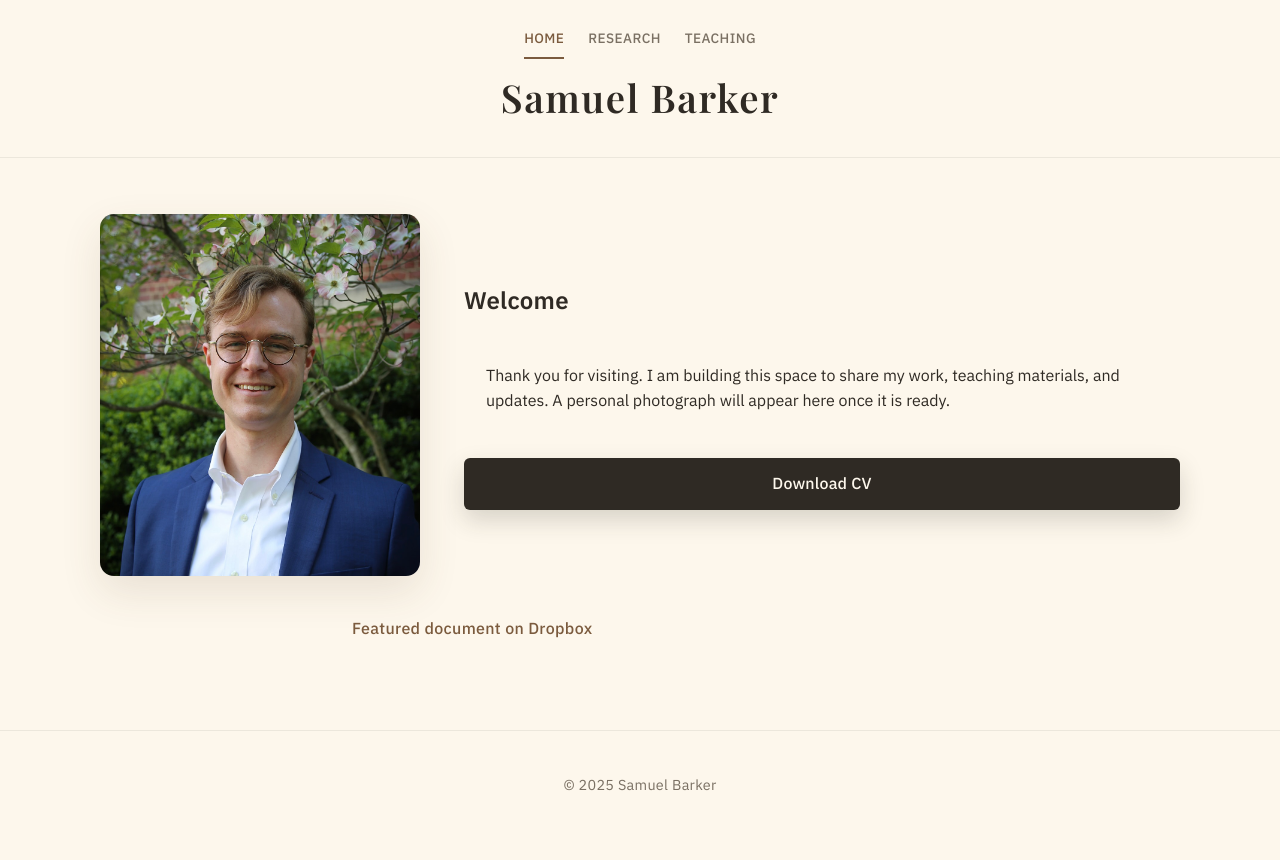
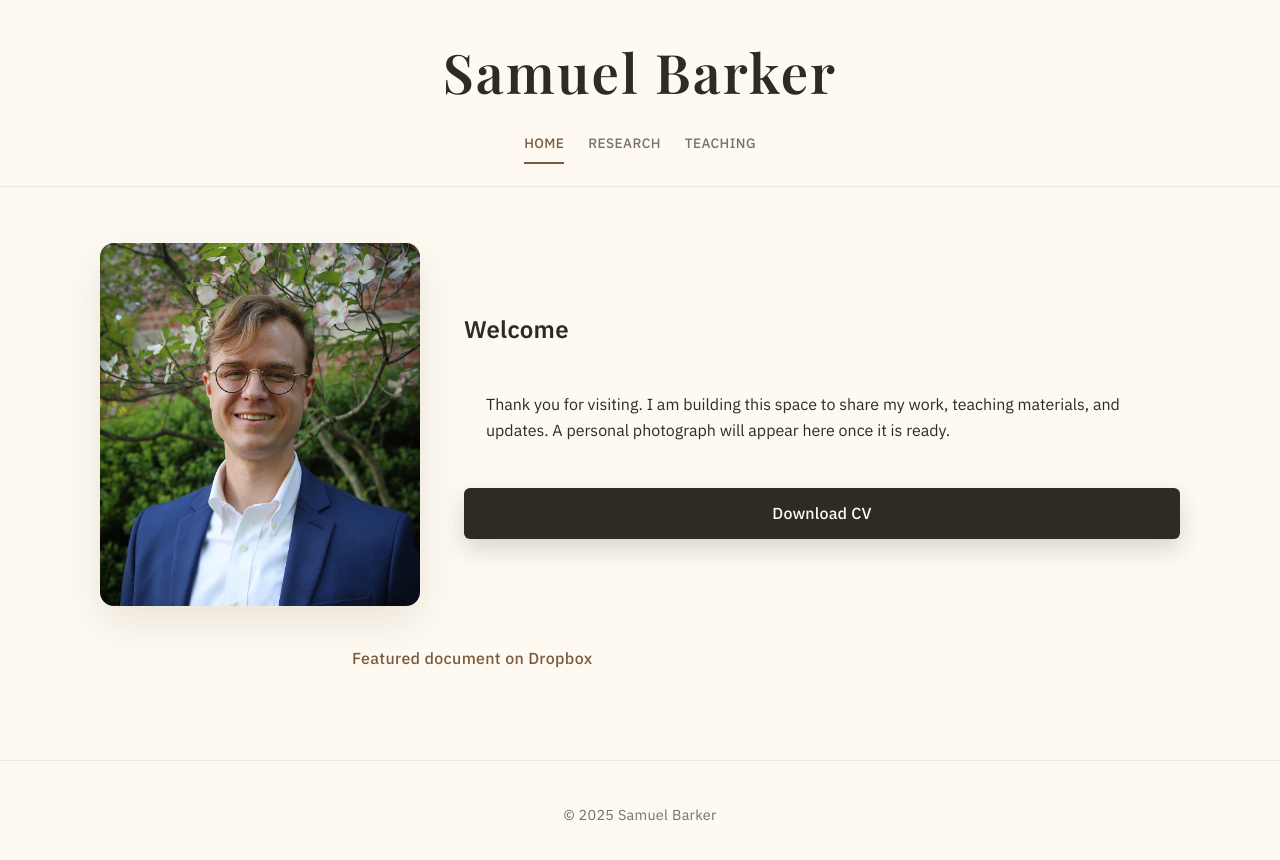
Before and after one commit to sbarkerECON/sbarkerECON.github.io, a Jekyll site: the page built from index.markdown, in a window 1280 px wide. Shown: the top 860 px of the page. Built offline with Jekyll 4.4.1, drawn with Linux system fonts in a browser that asks for light colours.

Commit message:
Highlight home name and lighten background

```diff
--- a/_layouts/default.html
+++ b/_layouts/default.html
@@ -24,14 +24,14 @@
   <body>
     <header class="site-header">
       <div class="container">
+        {% if page.url == '/' %}
+        <div class="home-name">{{ site.title }}</div>
+        {% endif %}
         <nav class="site-nav">
           <a href="{{ '/' | relative_url }}" class="{% if page.url == '/' %}active{% endif %}">Home</a>
           <a href="{{ '/research/' | relative_url }}" class="{% if page.url == '/research/' %}active{% endif %}">Research</a>
           <a href="{{ '/teaching/' | relative_url }}" class="{% if page.url == '/teaching/' %}active{% endif %}">Teaching</a>
         </nav>
-        {% if page.url == '/' %}
-        <div class="home-name">{{ site.title }}</div>
-        {% endif %}
       </div>
     </header>
     <main class="site-content">
--- a/assets/css/style.css
+++ b/assets/css/style.css
@@ -4,8 +4,8 @@
   --font-heading: "IBM Plex Sans", "Segoe UI", system-ui, -apple-system, BlinkMacSystemFont,
     "Helvetica Neue", sans-serif;
   --font-name: "Playfair Display", "Times New Roman", serif;
-  --color-background: #fdf7ec;
-  --color-surface: #fdf7ec;
+  --color-background: #fefaf2;
+  --color-surface: #fefaf2;
   --color-text: #2f2a24;
   --color-accent: #7b5b3e;
   --color-accent-strong: #5e4128;
@@ -79,12 +79,13 @@ body {
 }
 
 .home-name {
-  font-size: clamp(1.8rem, 2vw + 1.2rem, 2.4rem);
+  font-size: clamp(2.4rem, 2.8vw + 1.6rem, 3.4rem);
   font-family: var(--font-name);
   font-weight: 600;
   letter-spacing: 0.04em;
   color: var(--color-text);
   text-align: center;
+  margin-bottom: 0.25rem;
 }
 
 .site-content {
```
